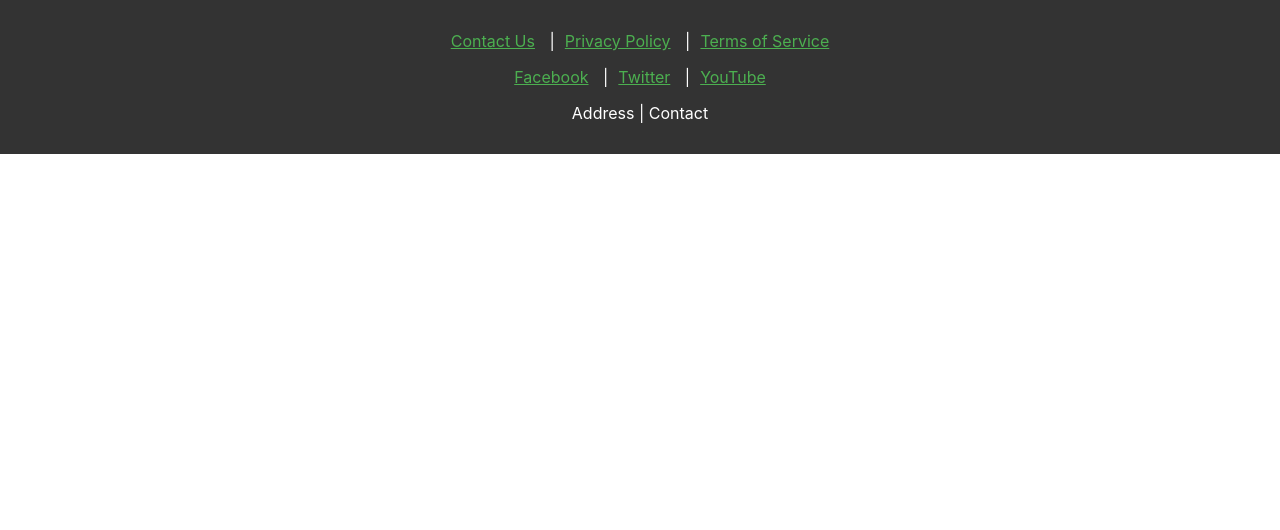
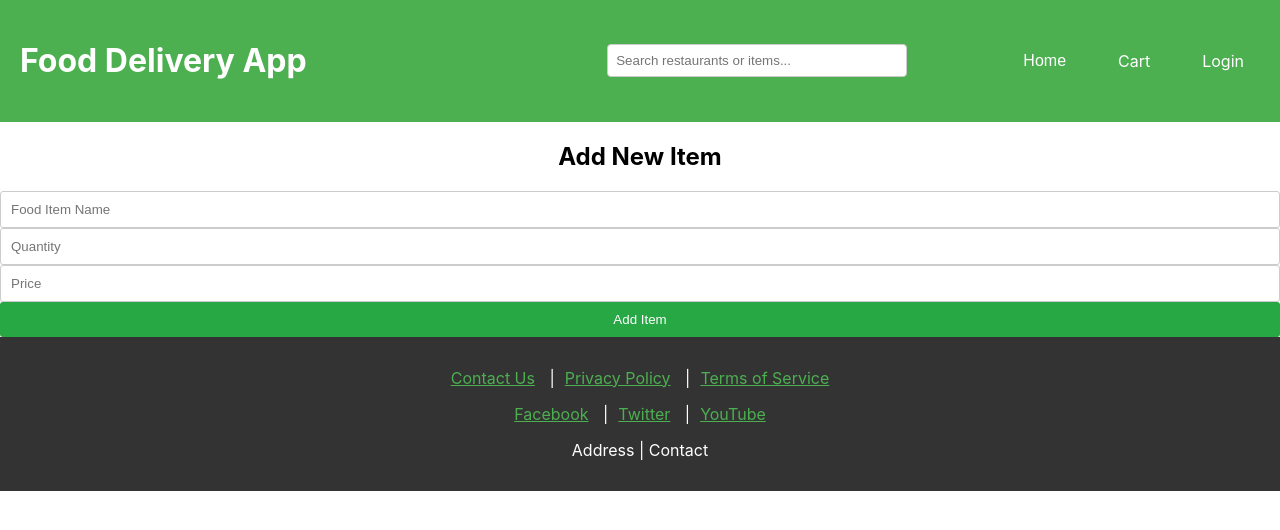
Before and after one commit to akhssm/restaurent, a React (Create React App) app: page /add-item/1 in a window 1280 px wide. Shown: the top 530 px of the page. Built offline with nearby package versions, Linux system fonts and the light colour scheme.

Commit message:
working add item functionality correctly.

```diff
--- a/src/App.jsx
+++ b/src/App.jsx
@@ -6,6 +6,7 @@ import Footer from './components/Footer/Footer';
 import Cart from './components/Cart/Cart';
 import Menu from './components/Menu/Menu';
 import EditMenu from './components/Menu/EditMenu';
+import AddItem from './components/Menu/AddItem';
 import RestaurantList from './components/RestaurantCard/RestaurantList';
 import Login from './components/Login/Login';
 import Signup from './components/Signup/Signup';
@@ -18,7 +19,7 @@ function App() {
   const [searchQuery, setSearchQuery] = useState('');
   const [userEmail, setUserEmail] = useState(null);
   const [restaurants, setRestaurants] = useState([]);
-  const [cartItems, setCartItems] = useState([]); // New state for cart items
+  const [cartItems, setCartItems] = useState([]);
 
   useEffect(() => {
     const savedEmail = localStorage.getItem('userEmail');
@@ -30,12 +31,12 @@ function App() {
     // Fetch initial restaurant data
     const fetchRestaurants = () => {
       return [
-        { id: 1, name: 'Almond House', rating: '4.5', description: 'Best Sweets' },
-        { id: 2, name: 'Bawarchi', rating: '4.2', description: 'Famous Biryani' },
-        { id: 3, name: 'Cream Stone', rating: '4.7', description: 'Ice Cream Heaven' },
-        { id: 4, name: 'Dominos Pizza', rating: '4.6', description: 'Work hard, Be nice, Eat pizza' },
-        { id: 5, name: 'Shah Ghouse', rating: '4.3', description: 'Hyderabadi Biryani' },
-        { id: 6, name: 'Paradise', rating: '4.3', description: 'World’s Favourite Biryani' }
+        { id: 1, name: 'Almond House', rating: '4.5', description: 'Best Sweets', menuItems: [] },
+        { id: 2, name: 'Bawarchi', rating: '4.2', description: 'Famous Biryani', menuItems: [] },
+        { id: 3, name: 'Cream Stone', rating: '4.7', description: 'Ice Cream Heaven', menuItems: [] },
+        { id: 4, name: 'Dominos Pizza', rating: '4.6', description: 'Work hard, Be nice, Eat pizza', menuItems: [] },
+        { id: 5, name: 'Shah Ghouse', rating: '4.3', description: 'Hyderabadi Biryani', menuItems: [] },
+        { id: 6, name: 'Paradise', rating: '4.3', description: 'World’s Favourite Biryani', menuItems: [] }
       ];
     };
 
@@ -45,7 +46,7 @@ function App() {
   const handleAddRestaurant = (newRestaurant) => {
     setRestaurants((prevRestaurants) => [
       ...prevRestaurants,
-      { ...newRestaurant, id: prevRestaurants.length + 1 }
+      { ...newRestaurant, id: prevRestaurants.length + 1, menuItems: [] }
     ]);
   };
 
@@ -63,13 +64,23 @@ function App() {
     localStorage.removeItem('userEmail');
   };
 
-  // Add item to cart
   const handleAddToCart = (item) => {
     setCartItems((prevCartItems) => [...prevCartItems, item]);
   };
 
+  // Add item to a restaurant's menu
+  const handleAddMenuItem = (restaurantId, newItem) => {
+    setRestaurants((prevRestaurants) =>
+      prevRestaurants.map(restaurant =>
+        restaurant.id === restaurantId
+          ? { ...restaurant, menuItems: [...restaurant.menuItems, newItem] }
+          : restaurant
+      )
+    );
+  };
+
   return (
-    <CartProvider value={{ cartItems, handleAddToCart }}> {/* Provide cart items and handler to context */}
+    <CartProvider value={{ cartItems, handleAddToCart }}>
       <Router>
         <AppRoutes
           isLoggedIn={isLoggedIn}
@@ -81,14 +92,15 @@ function App() {
           restaurants={restaurants}
           onAddRestaurant={handleAddRestaurant}
           onUpdateRestaurant={handleUpdateRestaurant}
-          onLogout={handleLogout} // Pass logout handler
+          onAddMenuItem={handleAddMenuItem} // Pass menu item handler
+          onLogout={handleLogout}
         />
       </Router>
     </CartProvider>
   );
 }
 
-const AppRoutes = ({ isLoggedIn, searchQuery, setSearchQuery, setIsLoggedIn, userEmail, setUserEmail, restaurants, onAddRestaurant, onUpdateRestaurant, onLogout }) => {
+const AppRoutes = ({ isLoggedIn, searchQuery, setSearchQuery, setIsLoggedIn, userEmail, setUserEmail, restaurants, onAddRestaurant, onUpdateRestaurant, onAddMenuItem, onLogout }) => {
   return (
     <div>
       <Routes>
@@ -101,7 +113,7 @@ const AppRoutes = ({ isLoggedIn, searchQuery, setSearchQuery, setIsLoggedIn, use
                 userEmail={userEmail}
                 setIsLoggedIn={setIsLoggedIn}
                 setUserEmail={setUserEmail}
-                onLogout={onLogout} // Pass logout function to Header
+                onLogout={onLogout}
               />
               <RestaurantList
                 searchQuery={searchQuery}
@@ -129,7 +141,7 @@ const AppRoutes = ({ isLoggedIn, searchQuery, setSearchQuery, setIsLoggedIn, use
           element={(
             <>
               <Header userEmail={userEmail} setIsLoggedIn={setIsLoggedIn} setUserEmail={setUserEmail} onLogout={onLogout} />
-              <Menu />
+              <Menu restaurants={restaurants} />
             </>
           )}
         />
@@ -140,6 +152,16 @@ const AppRoutes = ({ isLoggedIn, searchQuery, setSearchQuery, setIsLoggedIn, use
             <>
               <Header userEmail={userEmail} setIsLoggedIn={setIsLoggedIn} setUserEmail={setUserEmail} onLogout={onLogout} />
               <EditMenu restaurants={restaurants} onUpdateRestaurant={onUpdateRestaurant} />
+            </>
+          )}
+        />
+
+        <Route
+          path="/add-item/:id" // Route for adding a new menu item
+          element={(
+            <>
+              <Header userEmail={userEmail} setIsLoggedIn={setIsLoggedIn} setUserEmail={setUserEmail} onLogout={onLogout} />
+              <AddItem onAddMenuItem={onAddMenuItem} restaurants={restaurants} />
             </>
           )}
         />
--- /dev/null
+++ b/src/components/Menu/AddItem.jsx
@@ -0,0 +1,65 @@
+// src/components/Menu/AddItem.jsx
+import React, { useState } from 'react';
+import { useParams, useNavigate } from 'react-router-dom';
+import { dummyMenus } from './Menu'; // Import dummyMenus
+
+const AddItem = () => {
+  const { id } = useParams(); // Get restaurant ID from URL
+  const navigate = useNavigate(); // For navigation
+  const [newItem, setNewItem] = useState({ name: '', quantity: '', price: '' });
+
+  // Handle input changes
+  const handleNewItemChange = (event) => {
+    const { name, value } = event.target;
+    setNewItem((prev) => ({ ...prev, [name]: value }));
+  };
+
+  // Add new item to the menu
+  const handleAddNewItem = (event) => {
+    event.preventDefault();
+    if (newItem.name && newItem.quantity && newItem.price) {
+      const newId = (dummyMenus[id]?.length || 0) + 1; // Generate new id
+      const itemToAdd = { id: newId, ...newItem };
+      dummyMenus[id] = [...(dummyMenus[id] || []), itemToAdd]; // Update the dummyMenus
+      alert(`${newItem.name} has been added to the menu!`); // Notify user
+      navigate(`/menu/${id}`); // Navigate back to the Menu page
+    } else {
+      alert("Please fill in all fields!"); // Alert if fields are empty
+    }
+  };
+
+  return (
+    <div className="add-item-container">
+      <h2>Add New Item</h2>
+      <form onSubmit={handleAddNewItem}>
+        <input
+          type="text"
+          name="name"
+          placeholder="Food Item Name"
+          value={newItem.name}
+          onChange={handleNewItemChange}
+          required
+        />
+        <input
+          type="text"
+          name="quantity"
+          placeholder="Quantity"
+          value={newItem.quantity}
+          onChange={handleNewItemChange}
+          required
+        />
+        <input
+          type="text"
+          name="price"
+          placeholder="Price"
+          value={newItem.price}
+          onChange={handleNewItemChange}
+          required
+        />
+        <button type="submit">Add Item</button>
+      </form>
+    </div>
+  );
+};
+
+export default AddItem;
--- a/src/components/Menu/Menu.jsx
+++ b/src/components/Menu/Menu.jsx
@@ -1,6 +1,6 @@
 // src/components/Menu/Menu.jsx
 import React, { useState } from 'react';
-import { useParams, Link } from 'react-router-dom';
+import { useParams, Link, useNavigate } from 'react-router-dom';
 import { useCart } from '../CartContext/CartContext'; // Importing the useCart hook
 import './Menu.css';
 
@@ -63,7 +63,6 @@ const AddToCart = ({ item }) => {
   const { addItemToCart } = useCart(); // Get the addItemToCart function from the context
 
   const handleAddToCart = () => {
-    console.log("Add to cart function triggered:", item);
     addItemToCart({ ...item, quantity: 1 }); // Add item to cart with initial quantity
     alert(`${item.name} has been added to your cart!`); // Alert the user
   };
@@ -80,40 +79,25 @@ const Menu = () => {
   const menuItems = dummyMenus[id] || []; // Fetch menu based on restaurant ID
   const restaurantName = restaurantNames[id]; // Get restaurant name
 
+  const navigate = useNavigate(); // For navigation
+
   // State for search query
   const [searchQuery, setSearchQuery] = useState('');
-
-  // State for new item input
-  const [newItem, setNewItem] = useState({ name: '', quantity: '', price: '' });
 
   // Handle search input change
   const handleSearchChange = (event) => {
     setSearchQuery(event.target.value);
   };
 
-  // Handle new item input changes
-  const handleNewItemChange = (event) => {
-    const { name, value } = event.target;
-    setNewItem((prev) => ({ ...prev, [name]: value }));
-  };
-
-  // Add new item to the menu
-  const handleAddNewItem = (event) => {
-    event.preventDefault();
-    if (newItem.name && newItem.quantity && newItem.price) {
-      const newId = menuItems.length + 1; // Simple way to generate new id
-      const newMenuItem = { id: newId, ...newItem };
-      dummyMenus[id] = [...menuItems, newMenuItem]; // Update dummyMenus with the new item
-      setNewItem({ name: '', quantity: '', price: '' }); // Reset input fields
-    } else {
-      alert("Please fill in all fields!"); // Alert user to fill all fields
-    }
-  };
-
   // Filter menu items based on search query
   const filteredItems = menuItems.filter((item) =>
     item.name.toLowerCase().includes(searchQuery.toLowerCase())
   );
+
+  // Navigate to Add Item page
+  const handleAddNewItem = () => {
+    navigate(`/add-item/${id}`);
+  };
 
   return (
     <div className="menu-container">
@@ -127,34 +111,9 @@ const Menu = () => {
             onChange={handleSearchChange}
           />
 
-          <h3>Add New Item</h3>
-          <form onSubmit={handleAddNewItem}>
-            <input
-              type="text"
-              name="name"
-              placeholder="Food Item Name"
-              value={newItem.name}
-              onChange={handleNewItemChange}
-              required
-            />
-            <input
-              type="text"
-              name="quantity"
-              placeholder="Quantity"
-              value={newItem.quantity}
-              onChange={handleNewItemChange}
-              required
-            />
-            <input
-              type="text"
-              name="price"
-              placeholder="Price"
-              value={newItem.price}
-              onChange={handleNewItemChange}
-              required
-            />
-            <button type="submit">Add Item</button>
-          </form>
+          <button onClick={handleAddNewItem} className="add-item-button">
+            Add New Item
+          </button>
 
           <ul>
             {filteredItems.length > 0 ? (
```
